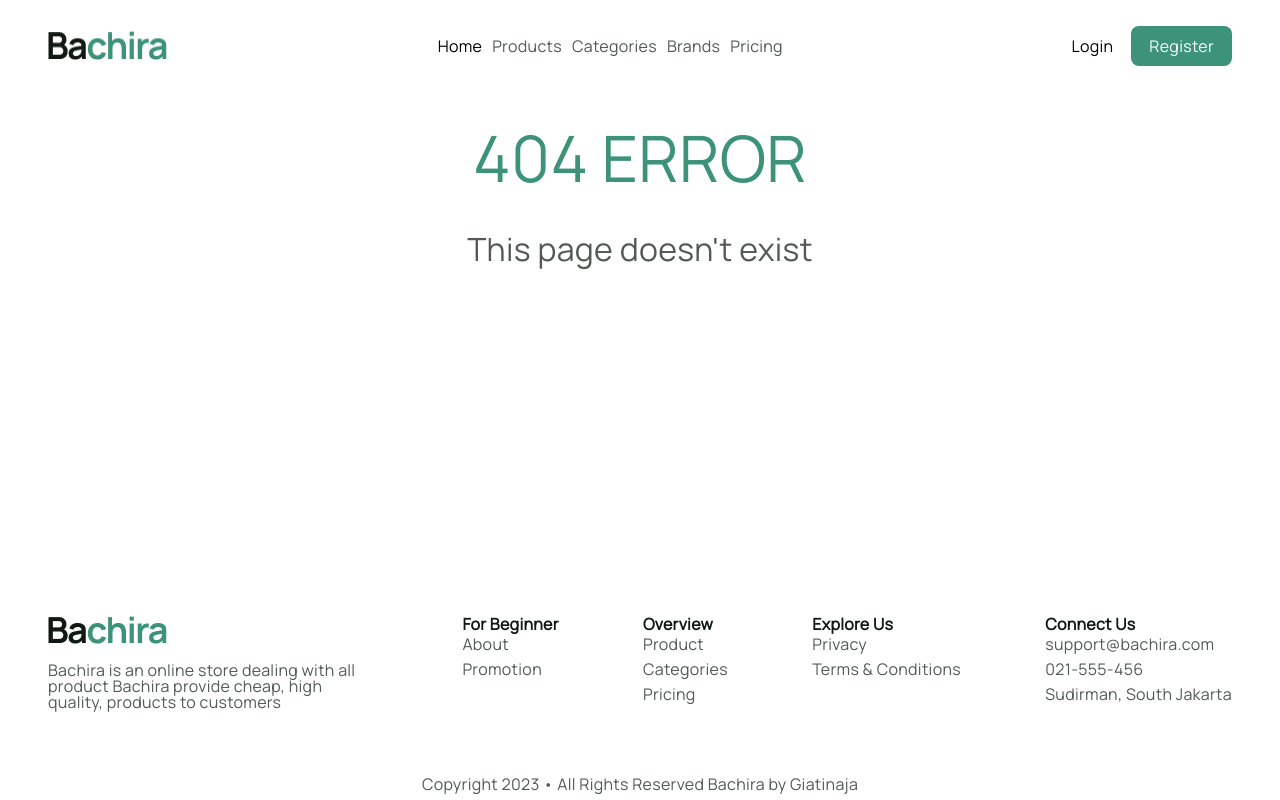
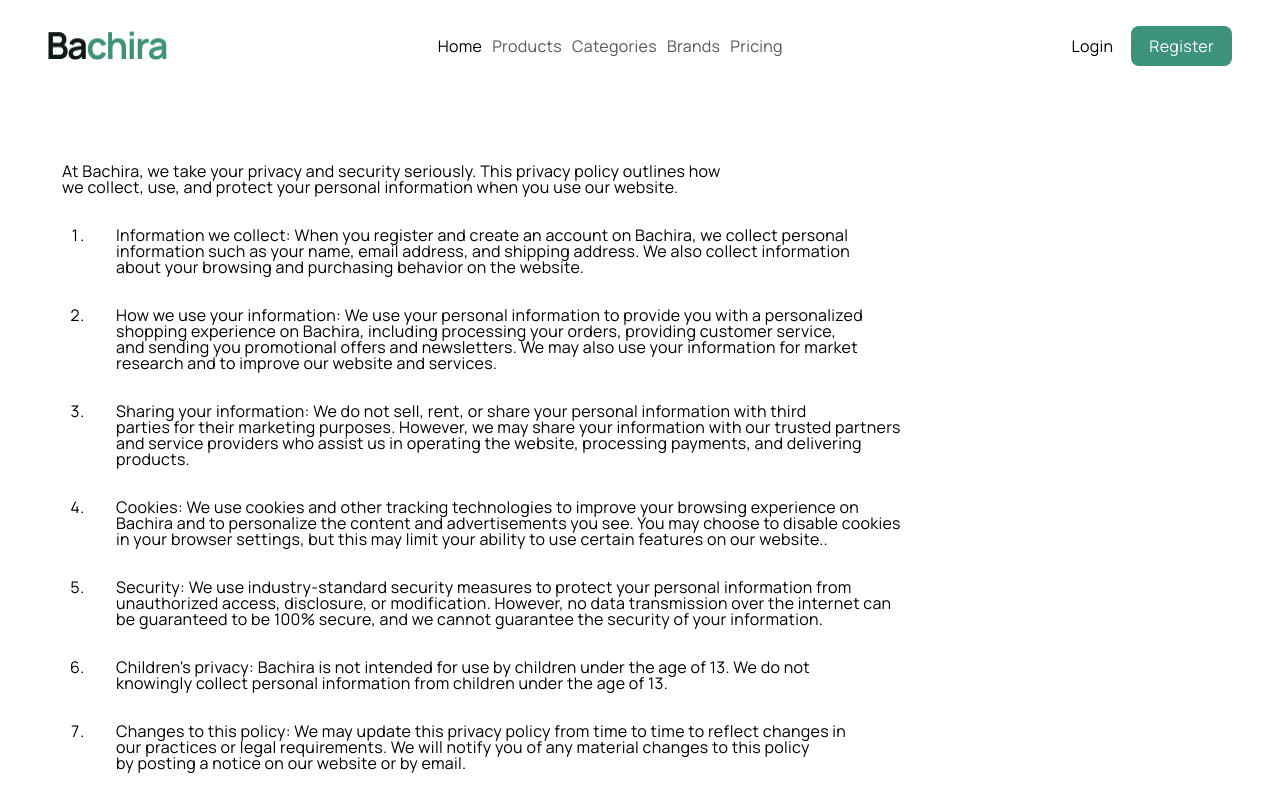
Before and after one commit to giorgiabuashvili/ITSTEP_Final, an Angular app in the folder BachiraApp/: page /privacy in a window 1280 px wide. Shown: the top 800 px of the page. Built offline with nearby package versions, Linux system fonts and the light colour scheme.

Commit message:
privacy page

```diff
--- a/BachiraApp/src/app/app-routing.module.ts
+++ b/BachiraApp/src/app/app-routing.module.ts
@@ -10,6 +10,7 @@
 import { ErrorPageComponent } from './error-page/error-page.component';
 import { AboutPageComponent } from './about-page/about-page.component';
 import { TermsAndConditionsPageComponent } from './terms-and-conditions-page/terms-and-conditions-page.component';
+import { PrivacyPageComponent } from './privacy-page/privacy-page.component';
 
 const routes: Routes = [
   { path: "login", component: LoginComponent },
@@ -21,6 +22,7 @@
   { path: "pricing", component: PricingComponent },
   { path: "about", component: AboutPageComponent },
   { path: "terms&conditions", component: TermsAndConditionsPageComponent },
+  { path: "privacy", component: PrivacyPageComponent },
   { path: "", redirectTo: "/home", pathMatch: 'full' },
   { path: "**", component: ErrorPageComponent }
 ];
--- a/BachiraApp/src/app/app.module.ts
+++ b/BachiraApp/src/app/app.module.ts
@@ -17,6 +17,7 @@
 import { ErrorPageComponent } from './error-page/error-page.component';
 import { AboutPageComponent } from './about-page/about-page.component';
 import { TermsAndConditionsPageComponent } from './terms-and-conditions-page/terms-and-conditions-page.component';
+import { PrivacyPageComponent } from './privacy-page/privacy-page.component';
 
 @NgModule({
   declarations: [
@@ -33,6 +34,7 @@
     ErrorPageComponent,
     AboutPageComponent,
     TermsAndConditionsPageComponent,
+    PrivacyPageComponent,
   ],
   imports: [
     BrowserModule,
--- a/BachiraApp/src/app/footer/footer.component.html
+++ b/BachiraApp/src/app/footer/footer.component.html
@@ -22,7 +22,7 @@
             </ul>
             <ul>
                 <li>Explore Us</li>
-                <a ><li>Privacy</li></a>
+                <a ><li (click)="appComponent.OpenRouterLink(['privacy'])">Privacy</li></a>
                 <a ><li (click)="appComponent.OpenRouterLink(['terms&conditions'])">Terms & Conditions</li></a>
             </ul>
             <ul>
--- /dev/null
+++ b/BachiraApp/src/app/privacy-page/privacy-page.component.html
@@ -0,0 +1,48 @@
+<div>
+    <pre>
+    At Bachira, we take your privacy and security seriously. This privacy policy outlines how
+    we collect, use, and protect your personal information when you use our website.
+    </pre>
+    <ol>
+        <li><pre>
+        Information we collect: When you register and create an account on Bachira, we collect personal
+        information such as your name, email address, and shipping address. We also collect information
+        about your browsing and purchasing behavior on the website.
+        </pre></li>
+        <li><pre>
+        How we use your information: We use your personal information to provide you with a personalized
+        shopping experience on Bachira, including processing your orders, providing customer service,
+        and sending you promotional offers and newsletters. We may also use your information for market
+        research and to improve our website and services.
+        </pre></li>
+        <li><pre>
+        Sharing your information: We do not sell, rent, or share your personal information with third
+        parties for their marketing purposes. However, we may share your information with our trusted partners
+        and service providers who assist us in operating the website, processing payments, and delivering
+        products.
+        </pre></li>
+        <li><pre>
+        Cookies: We use cookies and other tracking technologies to improve your browsing experience on
+        Bachira and to personalize the content and advertisements you see. You may choose to disable cookies
+        in your browser settings, but this may limit your ability to use certain features on our website..
+        </pre></li>
+        <li><pre>
+        Security: We use industry-standard security measures to protect your personal information from
+        unauthorized access, disclosure, or modification. However, no data transmission over the internet can
+        be guaranteed to be 100% secure, and we cannot guarantee the security of your information.
+        </pre></li>
+        <li><pre>
+        Children's privacy: Bachira is not intended for use by children under the age of 13. We do not
+        knowingly collect personal information from children under the age of 13.
+        </pre></li>
+        <li><pre>
+        Changes to this policy: We may update this privacy policy from time to time to reflect changes in
+        our practices or legal requirements. We will notify you of any material changes to this policy
+        by posting a notice on our website or by email.
+        </pre></li>
+    </ol>
+    <pre>
+    If you have any questions or concerns about our privacy policy, please contact us at
+    privacy@bachira.com. Thank you for using Bachira and for trusting us with your personal information.
+    </pre>
+</div>
--- /dev/null
+++ b/BachiraApp/src/app/privacy-page/privacy-page.component.scss
@@ -0,0 +1,3 @@
+div {
+    padding: 4em 2.5em;
+}
```
Also changed, not shown: BachiraApp/src/app/privacy-page/privacy-page.component.ts (added, +10 -0 lines).
